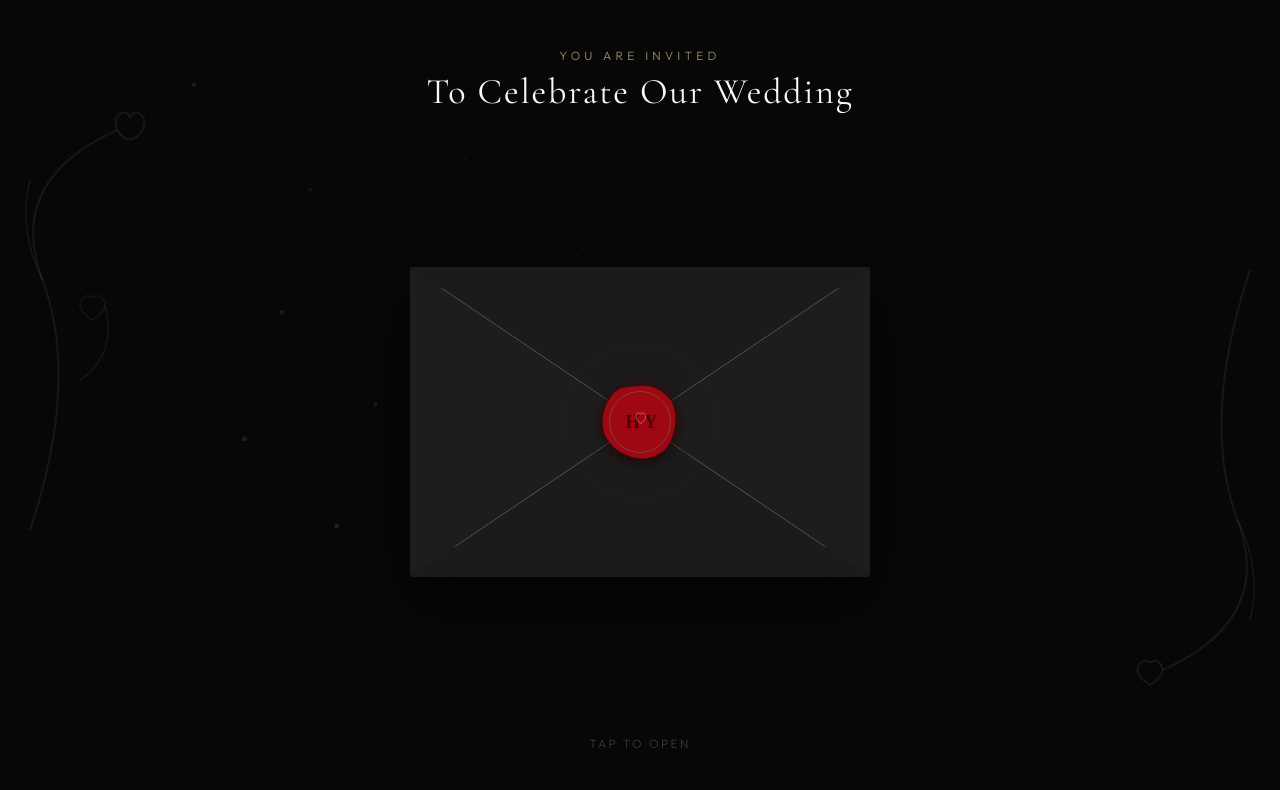
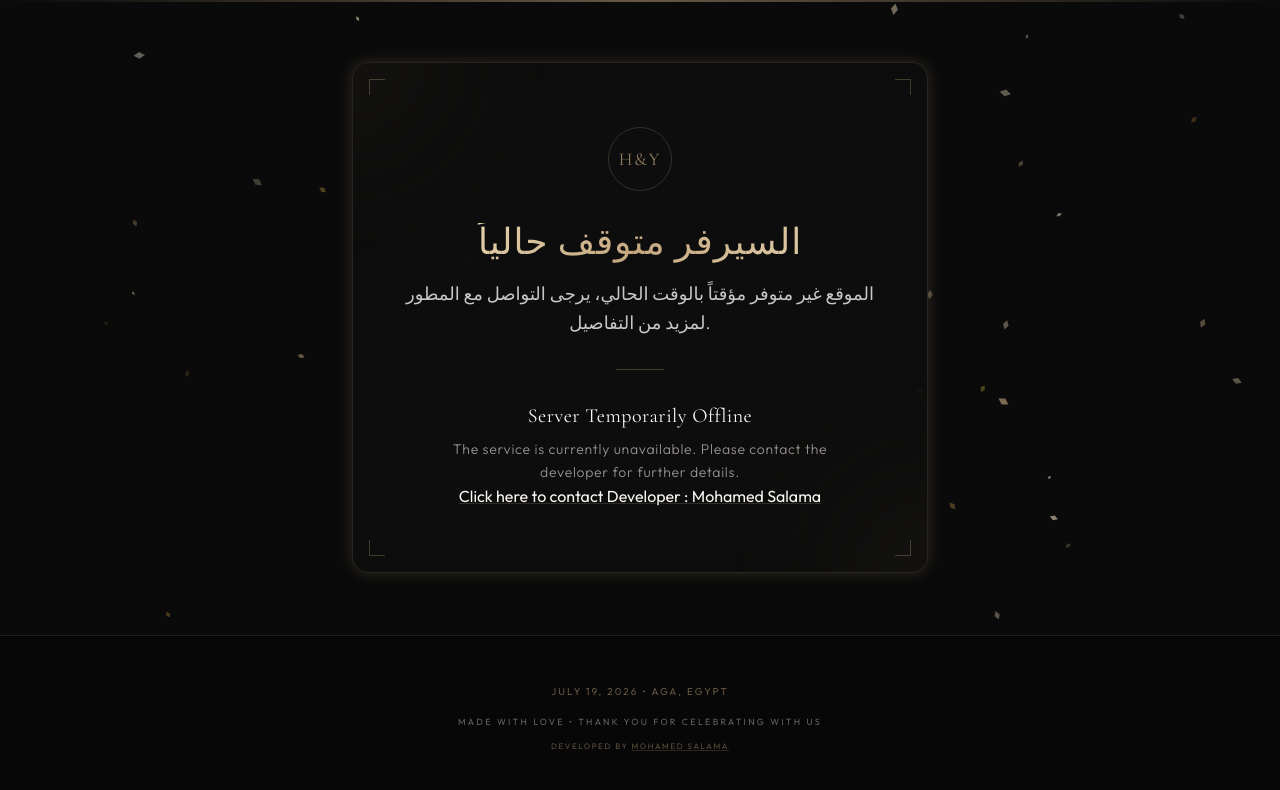
Before and after one commit to devmohamed7salama/invitation, a React (Vite) app: page / in a window 1280 px wide. Shown: the top 790 px of the page. Built offline with nearby package versions, Linux system fonts and the light colour scheme.

Commit message:
turn off

```diff
--- a/src/App.tsx
+++ b/src/App.tsx
@@ -12,7 +12,97 @@ import { Gallery } from './components/Gallery';
 import { Venue } from './components/Venue';
 import Lenis from 'lenis';
 
+// ==========================================
+// CONFIGURATION: TEMPORARY SITE DISABLE (MAINTENANCE MODE)
+// To activate the site again, change the value below from true to false.
+// لتفعيل الموقع مرة أخرى، قم بتغيير القيمة بالأسفل من true إلى false.
+const IS_MAINTENANCE = true;
+// ==========================================
+
 function App() {
+  if (IS_MAINTENANCE) {
+    return (
+      <div className="relative min-h-screen bg-luxury-charcoal text-luxury-ivory overflow-hidden flex flex-col justify-between selection:bg-luxury-gold/30 selection:text-luxury-ivory">
+        {/* Global Background Elements */}
+        <BackgroundParticles />
+
+        {/* Decorative Top Line */}
+        <div className="absolute top-0 left-0 w-full h-[2px] bg-gradient-to-r from-transparent via-luxury-gold/50 to-transparent" />
+
+        {/* Main Content Area */}
+        <div className="flex-1 flex items-center justify-center px-4 relative z-10">
+          <div className="max-w-xl w-full text-center py-16 px-8 rounded-2xl glass-panel relative overflow-hidden gold-border-glow">
+            {/* Subtle glow effect in the card background */}
+            <div className="absolute -top-24 -left-24 w-48 h-48 bg-luxury-gold/5 rounded-full filter blur-3xl pointer-events-none" />
+            <div className="absolute -bottom-24 -right-24 w-48 h-48 bg-luxury-gold/5 rounded-full filter blur-3xl pointer-events-none" />
+
+            {/* Decorative Corner Ornaments */}
+            <div className="absolute top-4 left-4 w-4 h-4 border-t border-l border-luxury-gold/30" />
+            <div className="absolute top-4 right-4 w-4 h-4 border-t border-r border-luxury-gold/30" />
+            <div className="absolute bottom-4 left-4 w-4 h-4 border-b border-l border-luxury-gold/30" />
+            <div className="absolute bottom-4 right-4 w-4 h-4 border-b border-r border-luxury-gold/30" />
+
+            {/* Premium Logo / Monogram */}
+            <div className="w-16 h-16 border border-luxury-gold/30 rounded-full flex items-center justify-center font-serif text-lg tracking-widest text-luxury-gold mb-8 mx-auto select-none animate-pulse">
+              H&Y
+            </div>
+
+            {/* Arabic Message */}
+            <h1 className="font-serif text-3xl md:text-4xl text-luxury-gold tracking-wide mb-4 gold-gradient-text">
+              السيرفر متوقف حالياً
+            </h1>
+            <p className="font-sans text-base md:text-lg text-luxury-ivory/80 leading-relaxed mb-8 font-light">
+              الموقع غير متوفر مؤقتاً بالوقت الحالي، يرجى التواصل مع المطور لمزيد من التفاصيل.
+            </p>
+
+            {/* Divider line */}
+            <div className="h-[1px] w-12 bg-luxury-gold/30 mx-auto mb-8" />
+
+            {/* English Message */}
+            <h2 className="font-serif text-xl text-luxury-ivory tracking-wide mb-2">
+              Server Temporarily Offline
+            </h2>
+            <p className="font-sans text-xs md:text-sm text-luxury-beige/60 tracking-wider leading-relaxed max-w-sm mx-auto font-light">
+              The service is currently unavailable. Please contact the developer  for further details.
+            </p>
+
+            <a
+              href="https://dev-mohamed-salama.vercel.app/"
+              target="_blank"
+              rel="noopener noreferrer"
+              className="hover:text-luxury-gold-light transition-colors underline decoration-luxury-gold/20"
+            >
+              Click here to contact Developer : Mohamed Salama
+            </a>
+          </div>
+        </div>
+
+        {/* Luxury Footer matching site identity */}
+        <footer className="relative py-12 bg-[#070707] border-t border-luxury-gold/15 text-center px-4 z-10">
+          <div className="max-w-md mx-auto flex flex-col items-center">
+            <p className="text-[10px] uppercase tracking-[0.2em] text-luxury-gold/50 mb-4 select-none">
+              July 19, 2026 • AGA, Egypt
+            </p>
+            <p className="text-[9px] uppercase tracking-[0.25em] text-luxury-beige/40 mb-3">
+              Made with love • Thank you for celebrating with us
+            </p>
+            <p className="text-[8px] uppercase tracking-[0.2em] text-luxury-gold/45">
+              Developed by{' '}
+              <a
+                href="https://dev-mohamed-salama.vercel.app/"
+                target="_blank"
+                rel="noopener noreferrer"
+                className="hover:text-luxury-gold-light transition-colors underline decoration-luxury-gold/20"
+              >
+                Mohamed Salama
+              </a>
+            </p>
+          </div>
+        </footer>
+      </div>
+    );
+  }
+
   const [envelopeOpened, setEnvelopeOpened] = useState(false);
   const [audioPlaying, setAudioPlaying] = useState(false);
 
@@ -63,11 +153,10 @@ function App() {
 
       {/* Main Wedding Content Container */}
       <div
-        className={`transition-all duration-[2000ms] ease-[0.25,1,0.5,1] ${
-          envelopeOpened
-            ? 'opacity-100 filter-none pointer-events-auto'
-            : 'opacity-0 blur-2xl pointer-events-none max-h-screen overflow-hidden'
-        }`}
+        className={`transition-all duration-[2000ms] ease-[0.25,1,0.5,1] ${envelopeOpened
+          ? 'opacity-100 filter-none pointer-events-auto'
+          : 'opacity-0 blur-2xl pointer-events-none max-h-screen overflow-hidden'
+          }`}
       >
         {envelopeOpened && (
           <>
```
